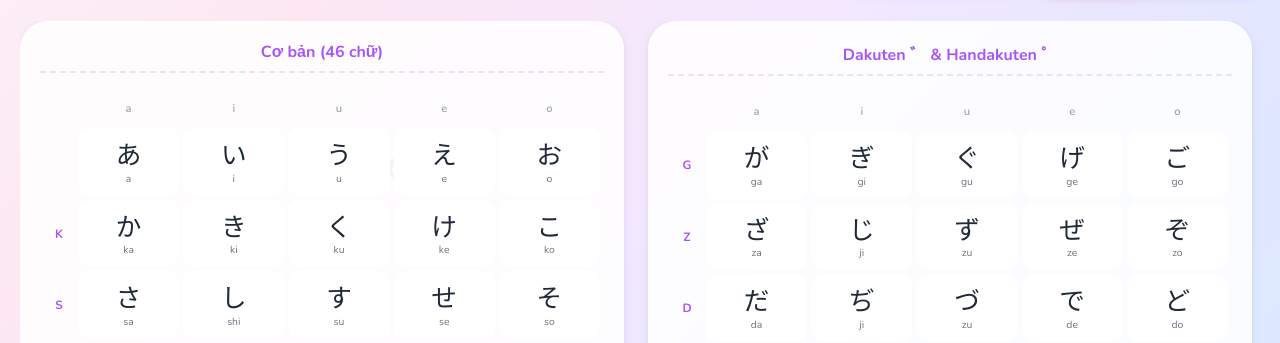
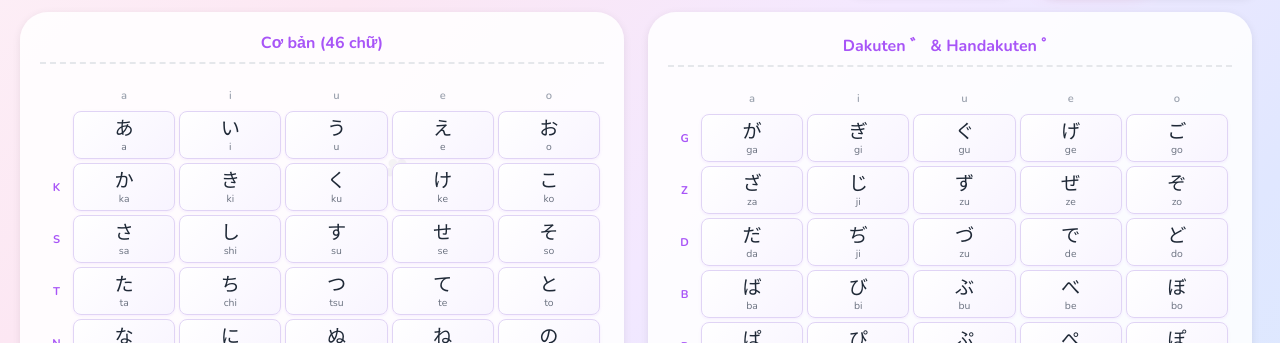
Before and after one commit to katan-chan/Nihon, a plain HTML site: page index.html in a window 1280 px wide. Shown: the part 202-545 px from the top of the page. Drawn offline with nearby package versions, Linux system fonts and the light colour scheme.

Commit message:
update v1

```diff
--- a/css/style.css
+++ b/css/style.css
@@ -177,7 +177,7 @@ body {
     display: flex;
     justify-content: space-between;
     align-items: center;
-    margin-bottom: 24px;
+    margin-bottom: 15px;
     flex-wrap: wrap;
     gap: 16px;
 }
@@ -264,13 +264,10 @@ body {
     color: white;
 }
 
-/* ===== Character Grid Wrapper with Scroll ===== */
+/* ===== Character Grid Wrapper ===== */
 .character-grid-wrapper {
-    max-height: calc(100vh - 240px);
-    overflow-y: auto;
+    /* No max-height - show full content without scroll */
     padding-right: 8px;
-    scrollbar-width: thin;
-    scrollbar-color: var(--primary-light) #f3f4f6;
 }
 
 .character-grid-wrapper::-webkit-scrollbar {
@@ -328,55 +325,56 @@ body {
 .kana-table th,
 .kana-table td {
     text-align: center;
-    padding: 8px 4px;
+    padding: 4px 2px;
 }
 
 .kana-table .row-label {
-    font-size: 0.75rem;
+    font-size: 0.7rem;
     font-weight: 700;
     color: var(--secondary);
-    width: 30px;
-    min-width: 30px;
+    width: 25px;
+    min-width: 25px;
 }
 
 .kana-table .col-header {
     font-size: 0.7rem;
     font-weight: 600;
     color: var(--text-light);
-    padding-bottom: 8px;
+    padding-bottom: 4px;
 }
 
 .char-cell {
-    background: white;
-    border-radius: var(--radius-md);
-    padding: 8px 4px;
+    background: linear-gradient(135deg, #ffffff 0%, #f8f4ff 100%);
+    border-radius: 8px;
+    padding: 6px 4px;
     cursor: pointer;
     transition: all 0.2s ease;
-    border: 2px solid transparent;
-    min-width: 50px;
+    border: 1.5px solid #e0d4f5;
+    min-width: 40px;
+    box-shadow: 0 1px 3px rgba(168, 85, 247, 0.1);
 }
 
 .char-cell:hover {
     transform: translateY(-2px);
-    box-shadow: var(--shadow-md);
-    border-color: var(--primary-light);
-    background: #fdf2f8;
+    box-shadow: 0 4px 12px rgba(255, 107, 157, 0.25);
+    border-color: var(--primary);
+    background: linear-gradient(135deg, #fff0f5 0%, #fce7f3 100%);
 }
 
 .char-cell .char {
     display: block;
     font-family: var(--font-jp);
-    font-size: 1.6rem;
+    font-size: 1.2rem;
     font-weight: 500;
     color: var(--text-primary);
-    line-height: 1.2;
+    line-height: 1.15;
 }
 
 .char-cell .romaji {
     display: block;
     font-size: 0.65rem;
     color: var(--text-secondary);
-    margin-top: 2px;
+    margin-top: 1px;
 }
 
 .char-cell.empty {
```
